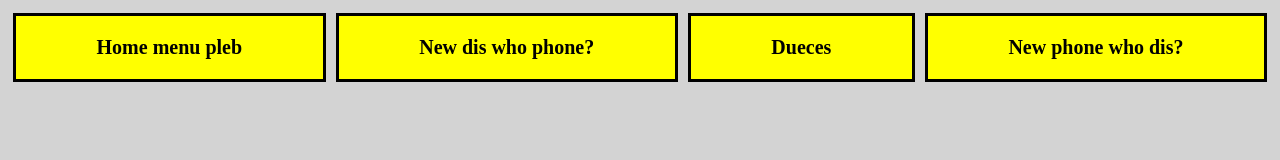
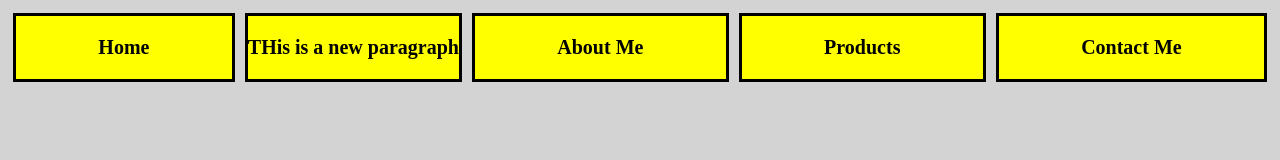
Before and after one commit to QunicDK/Schooltest, a plain HTML site: page flex/index.html in a window 1280 px wide. Drawn offline with Linux system fonts and the light colour scheme.

Commit message:
Add files via upload

```diff
--- a/flex/index.html
+++ b/flex/index.html
@@ -2,22 +2,25 @@
 <html lang="en" dir="ltr">
   <head>
     <meta charset="utf-8">
-    <title>THis is now a new webpage name</title>
+    <title>Weird flex but okay</title>
     <link rel="stylesheet" href="stylesheet.css">
   </head>
   <body>
     <div class="flex">
       <div class="home">
-        <p>Home menu pleb</p>
+        <p>Home</p>
+      </div>
+      <div class="new">
+        <p>THis is a new paragraph</p>
       </div>
       <div class="about">
-        <p>New dis who phone?</p>
+        <p>About Me</p>
       </div>
       <div class="products">
-        <p>Dueces</p>
+        <p>Products</p>
       </div>
       <div class="contact">
-        <p>New phone who dis?</p>
+        <p>Contact Me</p>
       </div>
     </div>
   </body>
```
